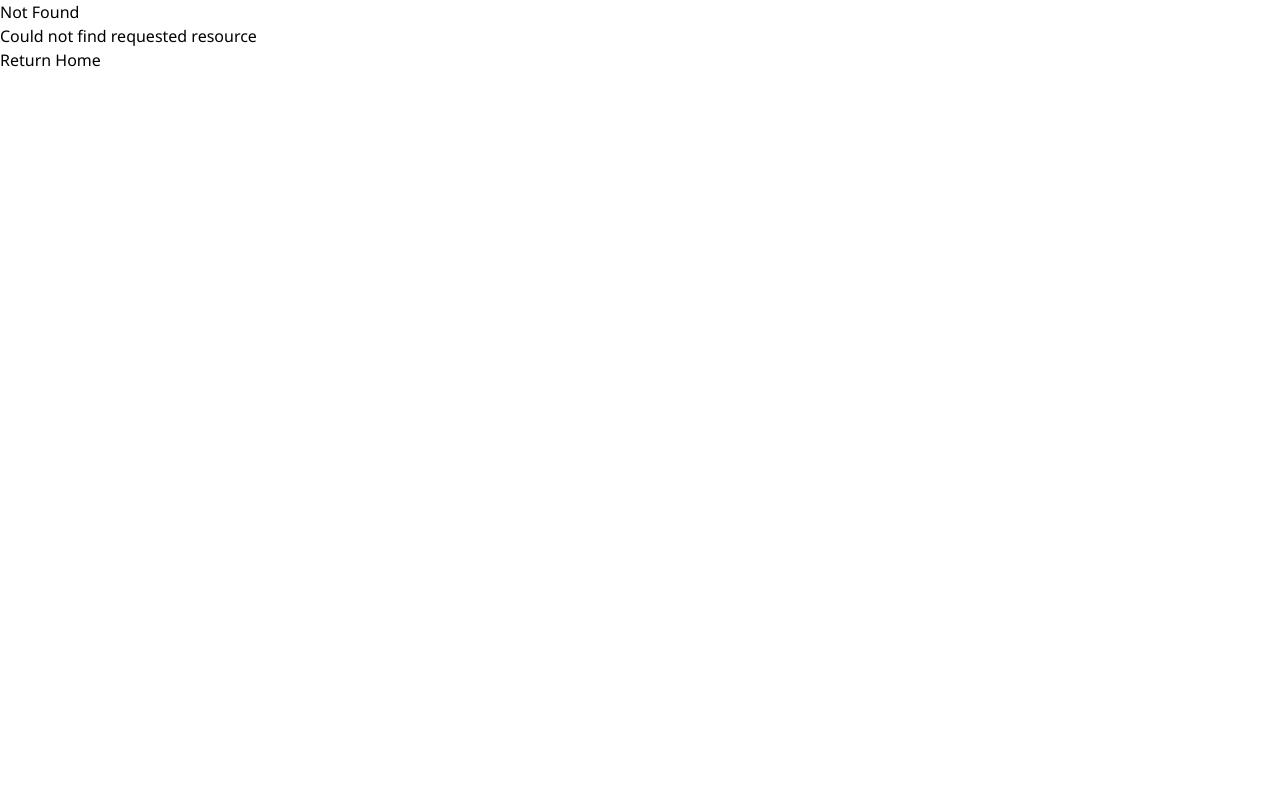
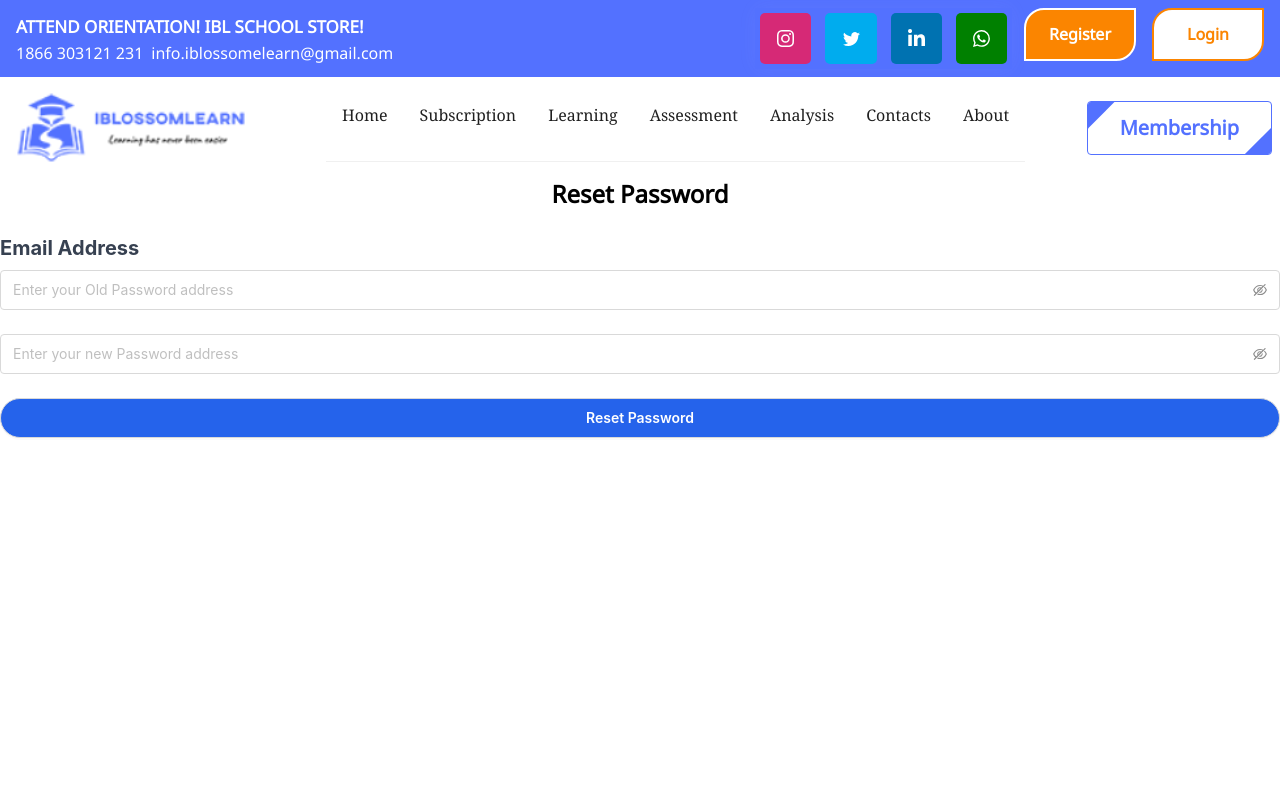
Before and after one commit to sampod76/kartick_education_client, a Next.js app: page /login/forgetPass/reset/1 in a window 1280 px wide. Before the commit this address had no page. Shown: the top 800 px of the page. Built offline with nearby package versions, Linux system fonts and the light colour scheme.

Commit message:
adde=>forgetPassword

```diff
--- /dev/null
+++ b/src/app/(public)/login/forgetPass/reset/[id]/page.tsx
@@ -0,0 +1,111 @@
+import { Error_model_hook, Success_model } from '@/utils/modalHook';
+import { Button, Form, Input } from 'antd';
+import { useRouter, useSearchParams } from 'next/navigation';
+import React from 'react'
+
+export default function ResetPasswordPage({ params }: { params: { id: string } }) {
+
+
+    // ! user id
+    const id = params?.id;
+
+    const searchParams = useSearchParams()
+    // ! user token
+    const token = searchParams?.get("token")
+
+    const router = useRouter();
+    const [form] = Form.useForm();
+
+
+
+    const onFinish = async (values: any) => {
+        console.log("Received values of form:", values);
+        const passwordData = {
+            oldPassword: values.oldPassword,
+            newPassword: values.newPassword,
+        };
+        // console.log("🚀 ~ onFinish ~ passwordData:", packageData)
+
+        try {
+            // const res = await resetPassword(passwordData).unwrap();
+            // // console.log(res);
+            // if (res?.success == false) {
+            //     Error_model_hook(res?.message);
+            // } else {
+            //     Success_model("Updated your password");
+            //     form.resetFields();
+            //     router.push('/dashboard')
+            // }
+            // console.log(res);
+        } catch (error: any) {
+            Error_model_hook(error?.message);
+            console.log(error);
+        }
+    };
+
+    return (
+        <div>
+            <h1 className="text-center text-2xl font-bold mb-6">
+                Reset Password
+            </h1>
+            <Form onFinish={onFinish} form={form}>
+                <div className="mb-4">
+                    <h2 className="block text-gray-700 font-bold mb-2">
+                        Email Address
+                    </h2>
+                    <Form.Item name="oldPassword" >
+
+                        <Input.Password
+                            name="oldPassword"
+                            type="password"
+                            className=""
+                            id="oldPassword"
+                            placeholder="Enter your Old Password address"
+                            style={{
+                                paddingTop: "0.5rem",
+                                paddingBottom: "0.5rem",
+                                paddingLeft: "0.75rem",
+                                paddingRight: "0.75rem",
+                                borderRadius: "0.25rem",
+                                borderWidth: "1px",
+                                width: "100%",
+                                lineHeight: 1.25,
+                                color: "#374151",
+                                appearance: "none",
+                            }}
+                        />
+                    </Form.Item>
+                    <Form.Item name="newPassword" >
+
+                        <Input.Password
+                            name="newPassword"
+                            type="password"
+                            className=""
+                            id="newPassword"
+                            placeholder="Enter your new Password address"
+                            style={{
+                                paddingTop: "0.5rem",
+                                paddingBottom: "0.5rem",
+                                paddingLeft: "0.75rem",
+                                paddingRight: "0.75rem",
+                                borderRadius: "0.25rem",
+                                borderWidth: "1px",
+                                width: "100%",
+                                lineHeight: 1.25,
+                                color: "#374151",
+                                appearance: "none",
+                            }}
+                        />
+                    </Form.Item>
+
+                </div>
+                <Button
+                    style={{ "padding": "", "borderRadius": "9999px", "width": "100%", "fontSize": "0.875rem", "lineHeight": "1.25rem", "fontWeight": 600, "color": "#ffffff", "backgroundColor": "#2563EB", height: "2.5rem" }}
+                    className="bg-blue-500 hover:bg-blue-700 text-white font-bold py-2 px-4 rounded focus:outline-none focus:shadow-outline w-full"
+                    htmlType="submit"
+                >
+                    Reset Password
+                </Button>
+            </Form></div>
+    )
+}
--- a/src/components/Login/ForgetPassword.tsx
+++ b/src/components/Login/ForgetPassword.tsx
@@ -14,20 +14,22 @@ export default function ForgetPassword() {
 
   const onFinish = async (values: any) => {
     console.log("Received values of form:", values);
-    const packageData = {
+    const passwordData = {
       email: values.email,
     };
-    // console.log("🚀 ~ onFinish ~ packageData:", packageData)
+    // console.log("🚀 ~ onFinish ~ passwordData:", packageData)
 
     try {
-      const res = await forgetPassword(packageData).unwrap();
+      const res = await forgetPassword(passwordData).unwrap();
       // console.log(res);
       if (res?.success == false) {
         Error_model_hook(res?.message);
       } else {
         Success_model("Please check your email address");
         form.resetFields();
-        router.push('/')
+        // router.push('/')
+        setModalOpen(false)
+
       }
       // console.log(res);
     } catch (error: any) {
@@ -74,6 +76,8 @@ export default function ForgetPassword() {
                 <h2 className="block text-gray-700 font-bold mb-2">
                   Email Address
                 </h2>
+                <Form.Item name="email" >
+
                   <Input
                     name="email"
                     type="email"
@@ -93,6 +97,7 @@ export default function ForgetPassword() {
                       appearance: "none",
                     }}
                   />
+                </Form.Item>
               </div>
               <Button
                 style={{ "padding": "", "borderRadius": "9999px", "width": "100%", "fontSize": "0.875rem", "lineHeight": "1.25rem", "fontWeight": 600, "color": "#ffffff", "backgroundColor": "#2563EB", height: "2.5rem" }}
--- a/src/helpers/axios/axiosInstance.ts
+++ b/src/helpers/axios/axiosInstance.ts
@@ -46,14 +46,14 @@ instance.interceptors.response.use(
 
   async function (error) {
     const config = error?.config;
-    if (error?.status === 401 || !config?.sent) {
-      config.sent = true;
-      const response = await getRefreshToken();
-      const refreshToken = response?.data?.accessToken;
-      config.headers["Authorization"] = refreshToken;
-      setToLocalStorage(authKey, refreshToken);
-      return instance(config);
-    }
+    // if (error?.status === 401 && !config?.sent) {
+    //   config.sent = true;
+    //   const response = await getRefreshToken();
+    //   const refreshToken = response?.data?.accessToken;
+    //   config.headers["Authorization"] = refreshToken;
+    //   setToLocalStorage(authKey, refreshToken);
+    //   return instance(config);
+    // }
     if (error?.response?.status === 403) {
       console.log(error);
     } else {
```
Lines whose indentation alone changed are shown as unchanged.
